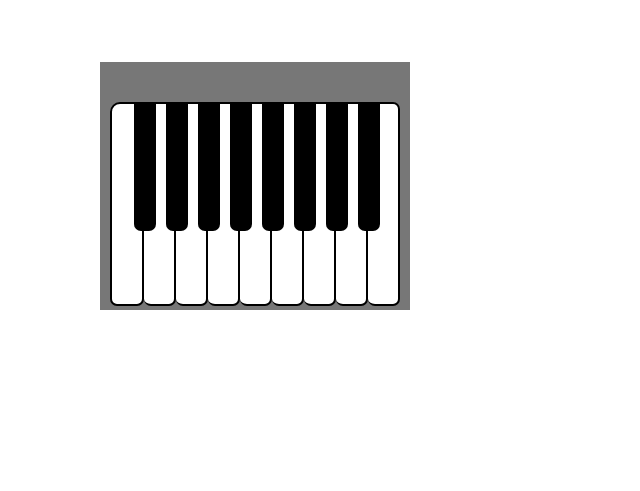
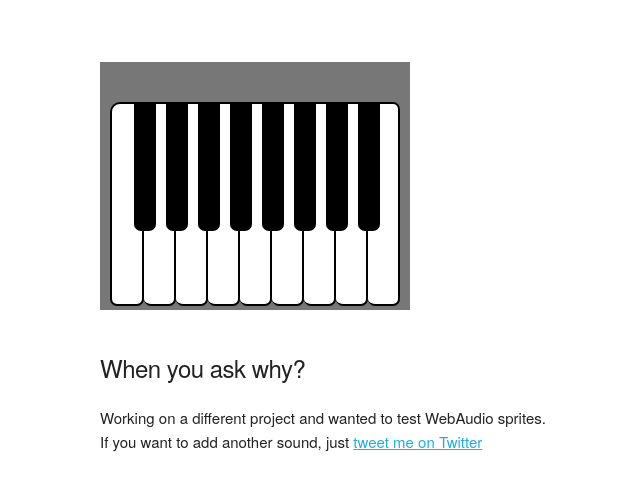
Before and after one commit to ikkewa/pankey, a plain HTML site: page index.html in a window 1280 px wide. Shown: the part 107-598 px from the top of the page, without its empty margins (60-700 px from the left). Drawn offline with Linux system fonts and the light colour scheme; no server answers.

Commit message:
add some informations on index

```diff
--- a/index.html
+++ b/index.html
@@ -1,7 +1,7 @@
 <!DOCTYPE html>
 <html>
   <head>
-    <title>Pan Simulator</title>
+    <title>Pan Keyboard</title>
     <meta charset="utf-8">
     <meta name="language" content="en">
     <meta name="viewport" content="width=device-width">
@@ -12,7 +12,7 @@
     <meta name="twitter:card" content="summary">
     <meta name="twitter:site" content="@ikkewa_">
     <meta name="twitter:title" content="Pan Keyboard">
-    <meta name="twitter:description" content="Langeweile...">
+    <meta name="twitter:description" content="Soundboard with pan voices...">
     <link rel="stylesheet" href="css/style.css">
 
   </head>
@@ -43,7 +43,12 @@
           <li data-key="76" class="key key-white"></li>
         </ul>
       </div>
+      <div class="row">
+        <h5>When you ask why?</h5>
+        <p>Working on a different project and wanted to test WebAudio sprites.<br>If you want to add another sound, just <a href="https://twitter.com/intent/tweet?screen_name=ikkewa_" data-size="large" data-related="ikkewa_" class="twitter-mention-button">tweet me on Twitter</a></p>
+      </div>
     </div>
     <script src="js/build.min.js"></script>
+    <script>!function(d,s,id){var js,fjs=d.getElementsByTagName(s)[0],p=/^http:/.test(d.location)?'http':'https';if(!d.getElementById(id)){js=d.createElement(s);js.id=id;js.src=p+'://platform.twitter.com/widgets.js';fjs.parentNode.insertBefore(js,fjs);}}(document, 'script', 'twitter-wjs');</script>
   </body>
 </html>
```
